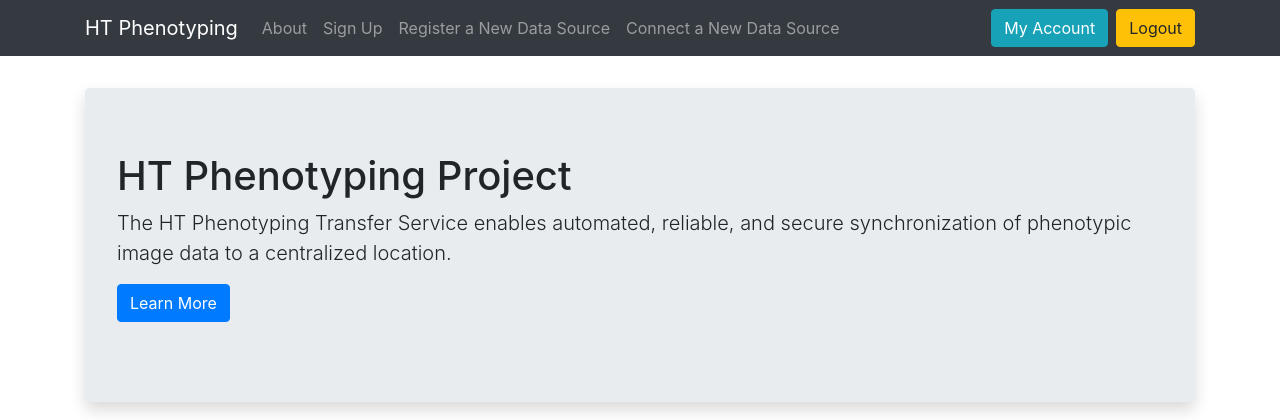
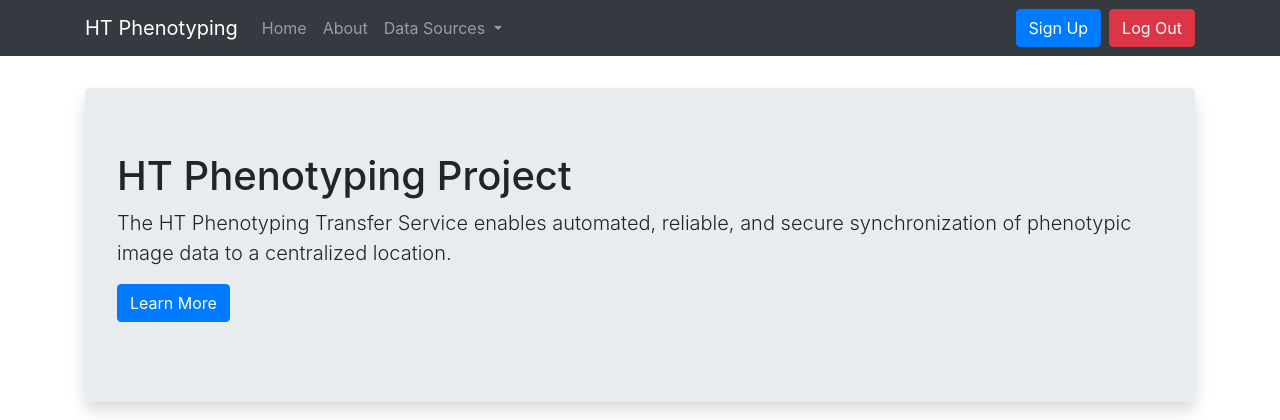
Before and after one commit to wood-thilsted/WT-ht-condor-front-end, a Flask app: page / in a window 1280 px wide. Shown: the top 420 px of the page. Run offline with Flask 2, Linux system fonts and the light colour scheme; some libraries are stand-ins or nearby versions.

Commit message:
tidy up navbar

```diff
--- a/registry/app.py
+++ b/registry/app.py
@@ -8,7 +8,10 @@ from .connect import install_bp
 from .token import token_bp
 from .account import account_bp
 
+from .context_processors import inject_user_name
+
 BLUEPRINTS = [index_bp, signup_bp, install_bp, token_bp, account_bp]
+CONTEXT_PROCESSORS = [inject_user_name]
 
 HERE = os.path.dirname(__file__)
 
@@ -27,6 +30,9 @@ def create_app(test_config=None):
         for bp in BLUEPRINTS:
             app.register_blueprint(bp)
 
+        for cp in CONTEXT_PROCESSORS:
+            app.context_processor(cp)
+
     app.logger.debug("Created!")
     return app
 
--- /dev/null
+++ b/registry/context_processors.py
@@ -0,0 +1,11 @@
+from .sources import get_user_id, get_name
+from .exceptions import ConfigurationError
+
+
+def inject_user_name():
+    try:
+        user_id = get_user_id()
+    except ConfigurationError:
+        return {"user_name": None}
+
+    return {"user_name": get_name(user_id)}
--- a/registry/templates/base.html
+++ b/registry/templates/base.html
@@ -44,14 +44,25 @@
 
             <div class="collapse navbar-collapse" id="navbarSupportedContent">
                 <ul class="navbar-nav mr-auto">
+                    <li class="nav-item"><a class="nav-link" href="{{ url_for('index.index') }}">Home</a></li>
                     <li class="nav-item"><a class="nav-link" href="{{ url_for('index.about') }}">About</a></li>
-                    <li class="nav-item"><a class="nav-link" href="{{ url_for('signup.signup_get') }}">Sign Up</a></li>
-                    <li class="nav-item"><a class="nav-link" href="{{ url_for('signup.register_get') }}">Register a New Data Source</a></li>
-                    <li class="nav-item"><a class="nav-link" href="{{ url_for('connect.install') }}">Connect a New Data Source</a></li>
+                    <li class="nav-item dropdown">
+                        <a class="nav-link dropdown-toggle" href="#" id="sourceDropdown" role="button" data-toggle="dropdown" aria-haspopup="true" aria-expanded="false">
+                            Data Sources
+                        </a>
+                        <div class="dropdown-menu" aria-labelledby="sourceDropdown">
+                            <a class="dropdown-item" href="{{ url_for('signup.register_get') }}">Register a New Data Source</a>
+                            <a class="dropdown-item" href="{{ url_for('connect.install') }}">Connect a New Data Source</a>
+                        </div>
+                    </li>
                 </ul>
                 <ul class="navbar-nav">
-                    <li class="nav-item"><a class="btn btn-info nav-item" href="{{ url_for('account.account_get') }}">My Account</a></li>
-                    <li class="nav-item"><a class="btn btn-warning nav-item" href="{{ url_for('index.logout') }}">Logout</a></li>
+                    {% if user_name %}
+                        <li class="nav-item"><a class="btn btn-info nav-item" href="{{ url_for('account.account_get') }}">My Account</a></li>
+                    {% else %}
+                        <li class="nav-item"><a class="btn btn-primary nav-item" href="{{ url_for('signup.signup_get') }}">Sign Up</a></li>
+                    {% endif %}
+                    <li class="nav-item"><a class="btn btn-danger nav-item" href="{{ url_for('index.logout') }}">Log Out</a></li>
                 </ul>
             </div>
         </div>
```
